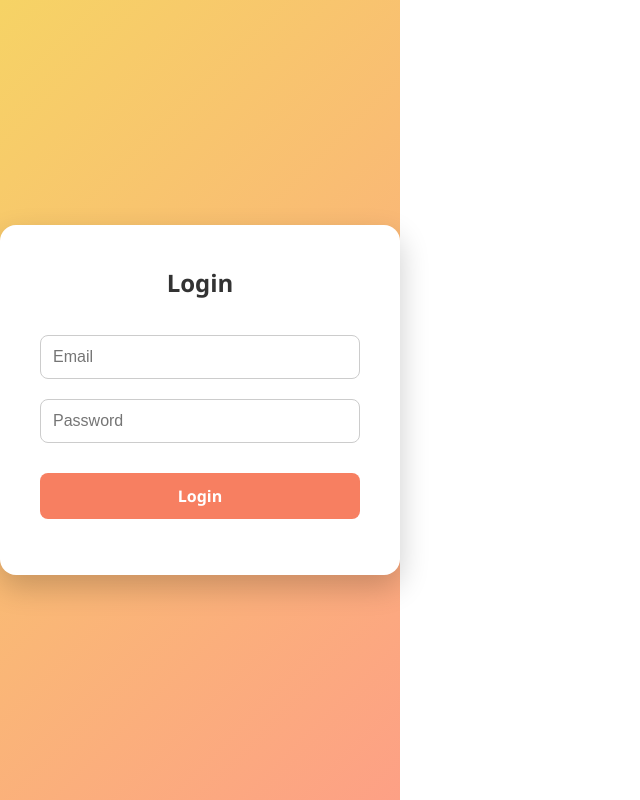
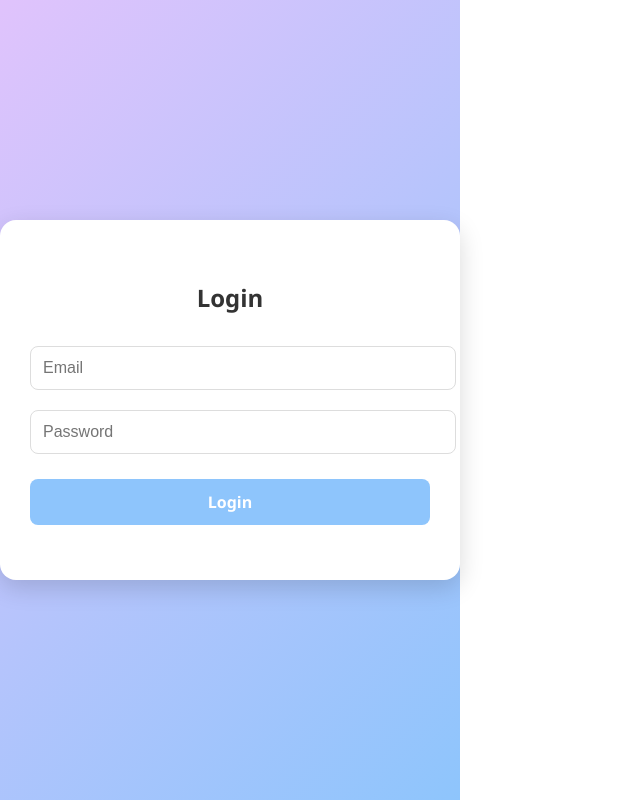
Before and after one commit to sheryl-netizen/intern-portal-frontend, a React (Vite) app: page / in a window 1280 px wide. Shown: the whole page, without its empty margins (0-640 px from the left). Built offline with nearby package versions, Linux system fonts and the light colour scheme.

Commit message:
💄 Centered layout and enhanced login/signup styles

```diff
--- a/src/pages/Auth.css
+++ b/src/pages/Auth.css
@@ -1,67 +1,82 @@
-/* src/pages/Auth.css */
-* {
-  margin: 0;
-  padding: 0;
-  box-sizing: border-box;
-}
-
-body, html, #root {
-  height: 100%;
+/* Center the form in the full viewport */
+.auth-container {
+  display: flex;
+  justify-content: center;
+  align-items: center;
+  height: 100vh;
+  background: linear-gradient(135deg, #e0c3fc, #8ec5fc);
   font-family: 'Segoe UI', Tahoma, Geneva, Verdana, sans-serif;
 }
 
-.auth-container {
-  height: 100vh;
-  display: flex;
-  justify-content: center;
-  align-items: center;
-  background: linear-gradient(135deg, #f6d365 0%, #fda085 100%);
-}
-
+/* Box holding the login/signup form */
 .auth-box {
-  background: white;
-  padding: 2.5rem;
+  background: #fff;
+  padding: 40px 30px;
   border-radius: 16px;
-  box-shadow: 0 12px 30px rgba(0, 0, 0, 0.2);
+  box-shadow: 0 8px 24px rgba(0, 0, 0, 0.15);
   width: 100%;
   max-width: 400px;
   text-align: center;
+  animation: fadeIn 0.4s ease-in-out;
 }
 
+/* Title */
 .auth-box h2 {
-  margin-bottom: 1.5rem;
+  margin-bottom: 20px;
   color: #333;
 }
 
+/* All input fields */
 .auth-box input {
   width: 100%;
   padding: 12px;
   margin: 10px 0;
-  border: 1px solid #ccc;
+  border: 1px solid #ddd;
   border-radius: 8px;
   font-size: 1rem;
+  outline: none;
+  transition: 0.3s ease;
 }
 
+.auth-box input:focus {
+  border-color: #8ec5fc;
+  background: #f3f8ff;
+}
+
+/* Button styling */
 .auth-box button {
   width: 100%;
   padding: 12px;
-  margin-top: 20px;
-  background-color: #f77f61;
+  margin-top: 15px;
   border: none;
   border-radius: 8px;
+  background-color: #8ec5fc;
   color: white;
   font-size: 1rem;
+  cursor: pointer;
   font-weight: bold;
-  cursor: pointer;
-  transition: background-color 0.3s ease;
+  transition: background 0.3s ease;
 }
 
 .auth-box button:hover {
-  background-color: #ea6543;
+  background-color: #5b9bf3;
 }
 
+/* Message (e.g. "Login Successful!") */
 .auth-box p {
-  margin-top: 1rem;
+  margin-top: 15px;
   color: #555;
   font-size: 0.9rem;
 }
+
+/* Fade-in animation */
+@keyframes fadeIn {
+  from {
+    opacity: 0;
+    transform: scale(0.97);
+  }
+  to {
+    opacity: 1;
+    transform: scale(1);
+  }
+}
```
